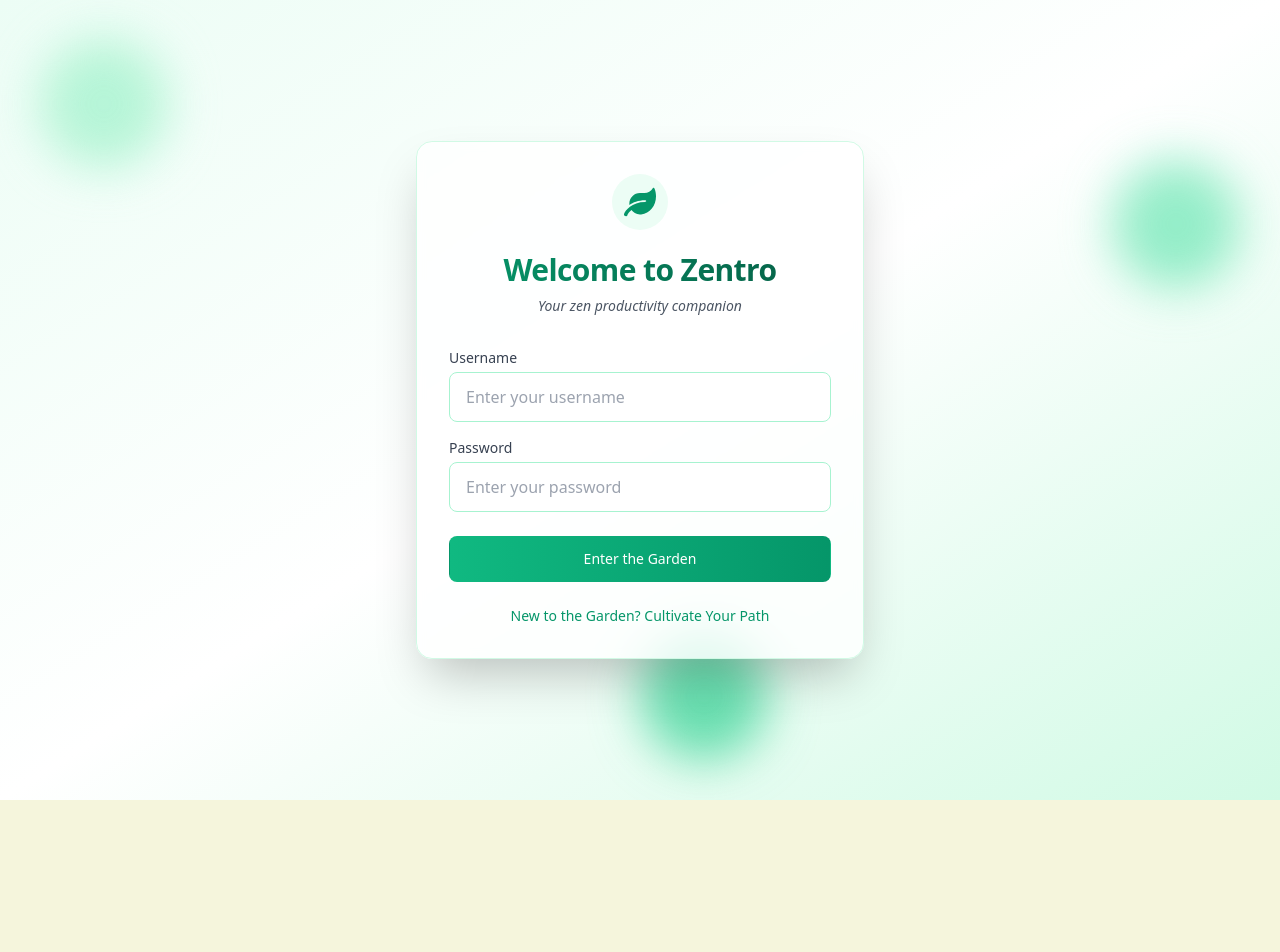
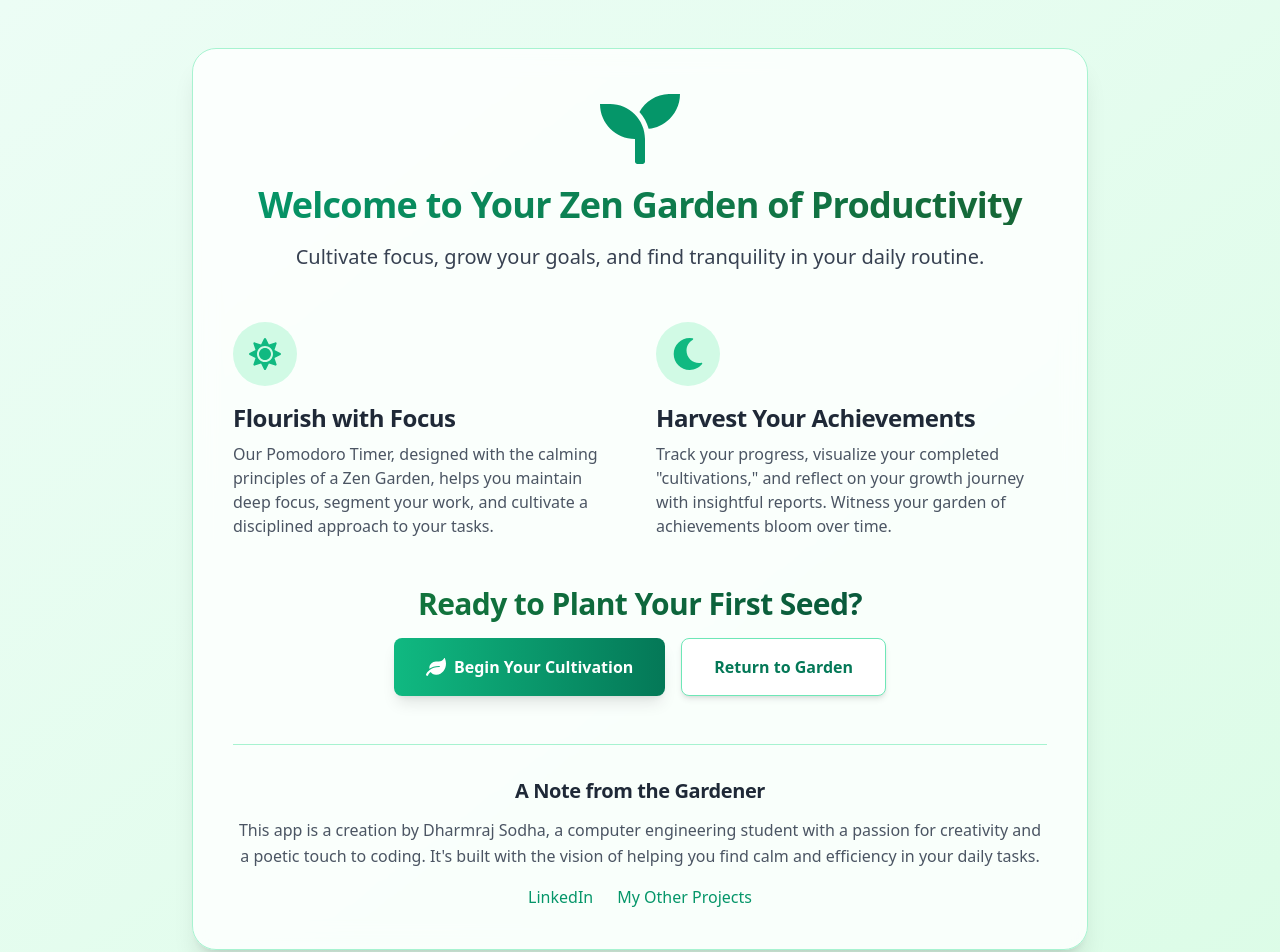
Before and after one commit to S-hadowHeart/Zentro, a React (Vite) app: page / in a window 1280 px wide. Before the commit this address led to /login. Shown: the top 952 px of the page. Before the commit the page ends 800 px from the top, so only its background shows below. Built offline with nearby package versions, Linux system fonts and the light colour scheme.

Commit message:
welcome page

```diff
--- a/src/App.jsx
+++ b/src/App.jsx
@@ -3,6 +3,7 @@ import { BrowserRouter as Router, Routes, Route, Navigate } from 'react-router-d
 import EnterTheGarden from './components/auth/Login';
 import CultivatePath from './components/auth/Register';
 import Dashboard from './components/Dashboard';
+import LandingPage from './components/auth/LandingPage';
 import { AuthProvider, useAuth } from './contexts/AuthContext';
 import { TasksProvider, useTasks } from './contexts/TasksContext';
 
@@ -34,14 +35,15 @@ function AuthenticatedRoutes() {
       />
       <Route
         path="/"
-        element={user ? <Navigate to="/pomodoro" replace /> : <Navigate to="/login" replace />}
+        element={user ? <Navigate to="/pomodoro" replace /> : <LandingPage />}
       />
       {/* All authenticated routes */}
-      <Route path="/tasks" element={user ? <Dashboard /> : <Navigate to="/login" replace />} />
-      <Route path="/settings" element={user ? <Dashboard /> : <Navigate to="/login" replace />} />
-      <Route path="/report" element={user ? <Dashboard /> : <Navigate to="/login" replace />} />
-      <Route path="/pomodoro" element={user ? <Dashboard /> : <Navigate to="/login" replace />} />
-      <Route path="*" element={<Navigate to="/pomodoro" replace />} />
+      <Route path="/tasks" element={user ? <Dashboard /> : <Navigate to="/" replace />} />
+      <Route path="/settings" element={user ? <Dashboard /> : <Navigate to="/" replace />} />
+      <Route path="/report" element={user ? <Dashboard /> : <Navigate to="/" replace />} />
+      <Route path="/pomodoro" element={user ? <Dashboard /> : <Navigate to="/" replace />} />
+      {/* Redirect any unmatched routes to the appropriate landing or dashboard page */}
+      <Route path="*" element={user ? <Navigate to="/pomodoro" replace /> : <Navigate to="/" replace />} />
     </Routes>
   );
 }
--- /dev/null
+++ b/src/components/auth/LandingPage.jsx
@@ -0,0 +1,90 @@
+import React from 'react';
+import { Link } from 'react-router-dom';
+import { FaLeaf, FaSeedling, FaSun, FaMoon } from 'react-icons/fa'; // Zen Garden theme icons
+
+function LandingPage() {
+  return (
+    <div className="min-h-screen bg-gradient-to-br from-emerald-50 to-green-100 flex items-center justify-center py-12 px-4 sm:px-6 lg:px-8">
+      <div className="max-w-4xl w-full space-y-12 bg-white/80 backdrop-blur-md rounded-3xl shadow-xl p-8 sm:p-10 border border-emerald-200">
+        <div className="text-center">
+          <FaSeedling className="mx-auto h-20 w-20 text-emerald-600 mb-4 animate-bounce-slow" />
+          <h1 className="text-4xl font-extrabold text-gray-900 bg-gradient-to-r from-emerald-600 to-green-800 bg-clip-text text-transparent mb-4">
+            Welcome to Your Zen Garden of Productivity
+          </h1>
+          <p className="mt-2 text-xl text-gray-700 leading-relaxed">
+            Cultivate focus, grow your goals, and find tranquility in your daily routine.
+          </p>
+        </div>
+
+        <div className="grid md:grid-cols-2 gap-8 text-center md:text-left">
+          <div className="flex flex-col items-center md:items-start">
+            <div className="p-4 rounded-full bg-emerald-100 mb-4">
+              <FaSun className="h-8 w-8 text-emerald-500" />
+            </div>
+            <h2 className="text-2xl font-bold text-gray-800 mb-2">Flourish with Focus</h2>
+            <p className="text-gray-600">
+              Our Pomodoro Timer, designed with the calming principles of a Zen Garden, helps you maintain deep focus, segment your work, and cultivate a disciplined approach to your tasks.
+            </p>
+          </div>
+          <div className="flex flex-col items-center md:items-start">
+            <div className="p-4 rounded-full bg-emerald-100 mb-4">
+              <FaMoon className="h-8 w-8 text-emerald-500" />
+            </div>
+            <h2 className="text-2xl font-bold text-gray-800 mb-2">Harvest Your Achievements</h2>
+            <p className="text-gray-600">
+              Track your progress, visualize your completed "cultivations," and reflect on your growth journey with insightful reports. Witness your garden of achievements bloom over time.
+            </p>
+          </div>
+        </div>
+
+        <div className="text-center mt-10">
+          <h2 className="text-3xl font-bold text-gray-900 bg-gradient-to-r from-green-700 to-emerald-900 bg-clip-text text-transparent mb-4">
+            Ready to Plant Your First Seed?
+          </h2>
+          <div className="flex flex-col sm:flex-row justify-center gap-4">
+            <Link
+              to="/register"
+              className="px-8 py-4 bg-gradient-to-r from-emerald-500 to-emerald-700 text-white font-semibold rounded-lg shadow-lg hover:shadow-xl transform hover:-translate-y-1 transition-all duration-300 ease-in-out flex items-center justify-center space-x-2"
+            >
+              <FaLeaf className="h-5 w-5" />
+              <span>Begin Your Cultivation</span>
+            </Link>
+            <Link
+              to="/login"
+              className="px-8 py-4 bg-white border border-emerald-300 text-emerald-700 font-semibold rounded-lg shadow-md hover:shadow-lg transform hover:-translate-y-1 transition-all duration-300 ease-in-out flex items-center justify-center space-x-2"
+            >
+              <span>Return to Garden</span>
+            </Link>
+          </div>
+        </div>
+
+        <div className="mt-12 pt-8 border-t border-emerald-200 text-center">
+          <h3 className="text-xl font-bold text-gray-800 mb-3">A Note from the Gardener</h3>
+          <p className="text-gray-600 leading-relaxed mb-4">
+            This app is a creation by Dharmraj Sodha, a computer engineering student with a passion for creativity and a poetic touch to coding. It's built with the vision of helping you find calm and efficiency in your daily tasks.
+          </p>
+          <div className="flex justify-center space-x-6">
+            <a
+              href="https://www.linkedin.com/in/dharmraj-sodha/"
+              target="_blank"
+              rel="noopener noreferrer"
+              className="text-emerald-600 hover:text-emerald-800 transition-colors duration-300"
+            >
+              LinkedIn
+            </a>
+            <a
+              href="https://s-hadowheart.carrd.co/"
+              target="_blank"
+              rel="noopener noreferrer"
+              className="text-emerald-600 hover:text-emerald-800 transition-colors duration-300"
+            >
+              My Other Projects
+            </a>
+          </div>
+        </div>
+      </div>
+    </div>
+  );
+}
+
+export default LandingPage;
```
